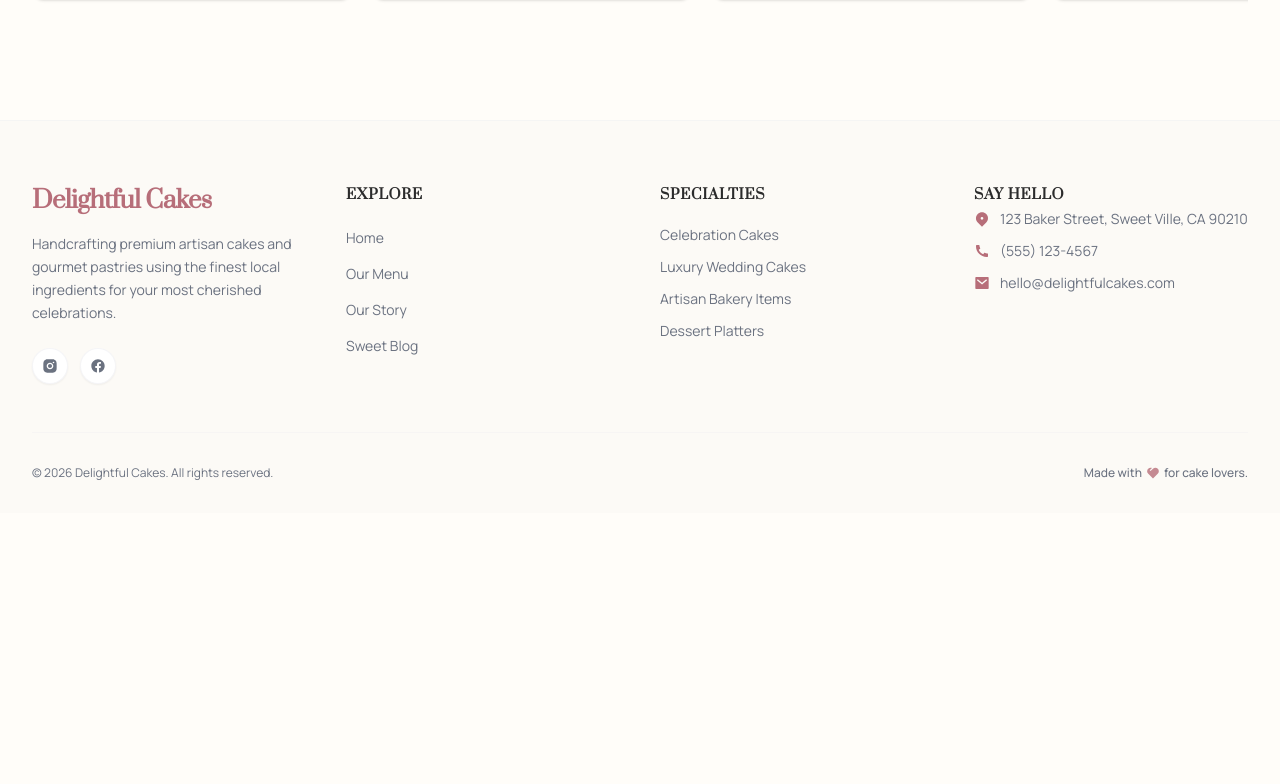
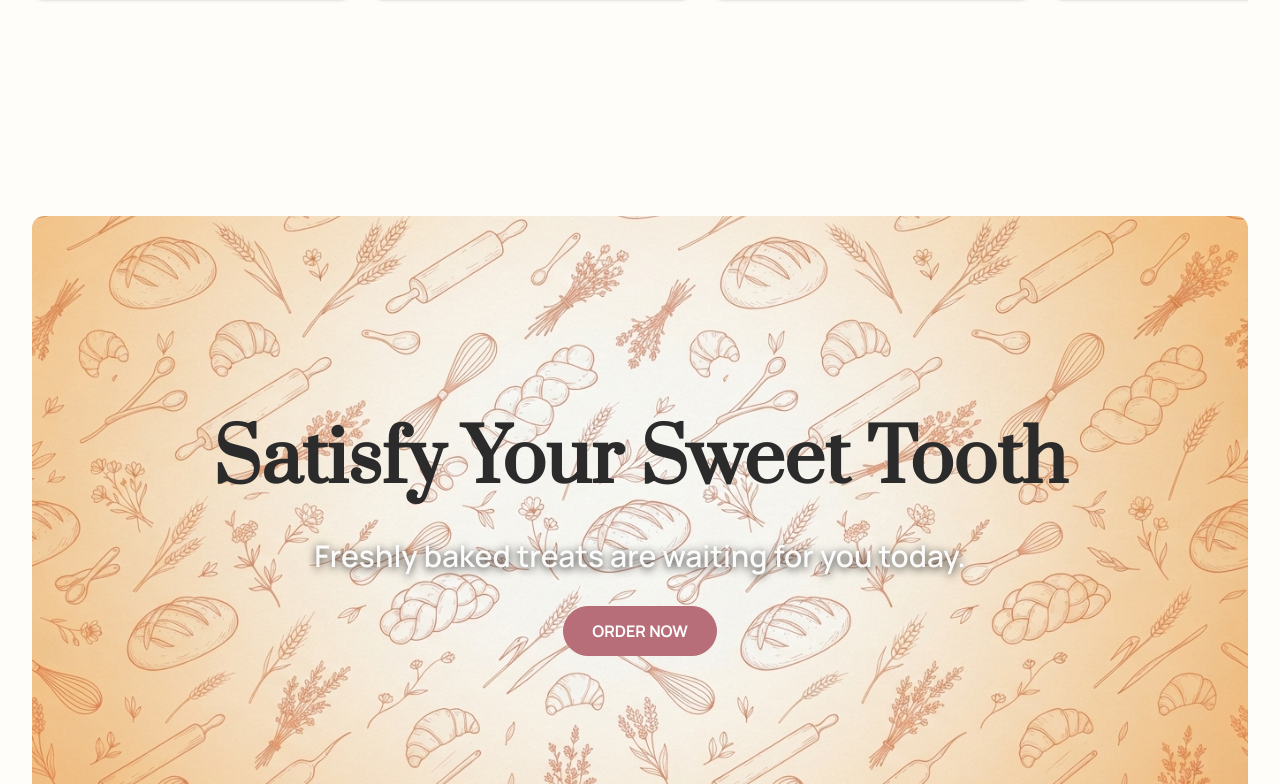
Before and after one commit to meethatkar/delightful-cakes, a React (Vite) app: page / in a window 1280 px wide. Shown: the part 3996-4780 px from the top of the page. Before the commit the page ends 4509 px from the top, so only its background shows below. Built offline with nearby package versions, Linux system fonts and the light colour scheme.

Commit message:
feat: add CTA component with promotional assets to HomePage

```diff
--- /dev/null
+++ b/src/components/common/CTA.jsx
@@ -0,0 +1,24 @@
+import Button from "../ui/Button"
+import Container from "../ui/Container"
+import Section from "../ui/Section"
+
+const CTA = () => {
+  return (
+    <Container>
+      <Section className={"relative"}>
+        <img src="src/assets/images/background/CTA.png" alt="" className="w-full h-[80vh] object-cover rounded-xl" />
+        <div className="text-div absolute top-1/2 left-1/2 -translate-x-1/2 -translate-y-1/2 flex flex-col gap-6 md:gap-8 items-center text-center w-full px-4 max-w-5xl">
+          <h2 className="text-5xl md:text-7xl font-extrabold text-text leading-tight">
+            Satisfy Your Sweet Tooth
+          </h2>
+          <p className="text-surface/95 text-lg md:text-2xl lg:text-3xl font-semibold [text-shadow:0_2px_8px_rgba(0,0,0,0.8)] [-webkit-text-stroke:0.5px_rgba(0,0,0,0.01)]">
+            Freshly baked treats are waiting for you today.
+          </p>
+          <Button className="font-bold"> ORDER NOW</Button>
+        </div>
+      </Section>
+    </Container>
+  )
+}
+
+export default CTA
--- a/src/pages/home/HomePage.jsx
+++ b/src/pages/home/HomePage.jsx
@@ -3,6 +3,7 @@ import Hero from "@/components/pages/home/Hero";
 import Whyus from "@/components/pages/home/Whyus";
 import FeaturedCategories from "@/components/pages/home/FeaturedCategories";
 import Reviews from "@/components/pages/home/Reviews";
+import CTA from "@/components/common/CTA";
 
 export default function HomePage() {
   return (
@@ -12,6 +13,7 @@ export default function HomePage() {
       <Whyus />
       <FeaturedCategories />
       <Reviews />
+      <CTA />
     </div>
   );
 }
```
Also changed, not shown: src/assets/images/background/CTA.png (added), src/assets/images/background/CTA.webp (added).
